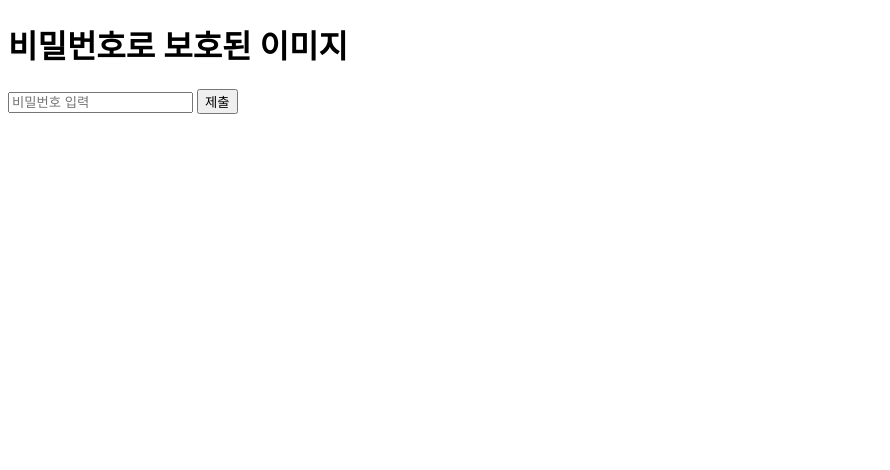
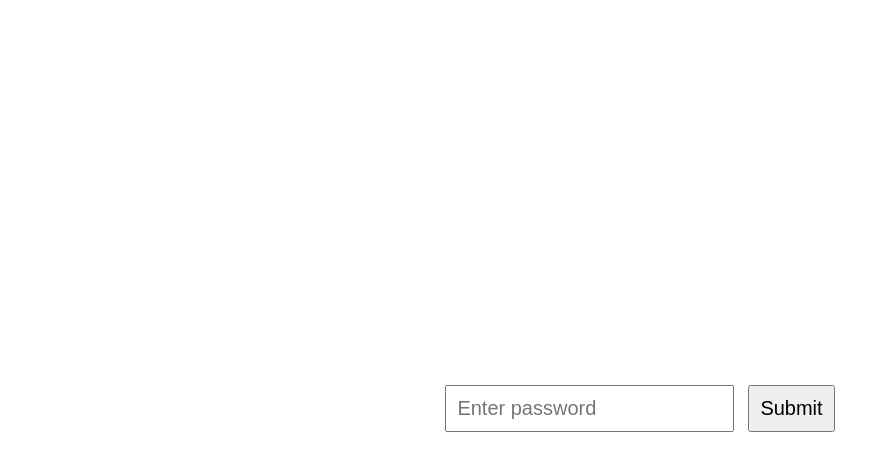
Before and after one commit to JJUJELLY/JJUJELLY.github.io, a plain HTML site: page index.html in a window 1280 px wide. Shown: the whole page, without its empty margins (0-890 px from the left). Drawn offline with Linux system fonts and the light colour scheme.

Commit message:
Update index.html

```diff
--- a/index.html
+++ b/index.html
@@ -3,26 +3,49 @@
 <head>
     <meta charset="UTF-8">
     <title>Password Protected Image</title>
+    <style>
+        body {
+            display: flex;
+            justify-content: center;
+            align-items: center;
+            height: 100vh;
+            flex-direction: column;
+        }
+        #password, button {
+            font-size: 20px; /* 폰트 사이즈 증가 */
+            padding: 10px; /* 패딩 추가 */
+            margin: 5px; /* 마진 추가 */
+        }
+        button {
+            cursor: pointer; /* 버튼 위에 마우스를 올렸을 때 커서 변경 */
+            transition: background-color 0.3s; /* 배경 색상 변화 애니메이션 */
+        }
+        button:hover {
+            background-color: #ddd; /* 호버 시 배경 색상 변경 */
+        }
+        #protectedImage {
+            display: none; /* 초기 상태에서 이미지 숨김 */
+            max-width: 90%; /* 이미지 최대 너비 설정 */
+            margin-top: 20px; /* 이미지 위쪽 마진 설정 */
+        }
+    </style>
     <script>
         function showImage() {
-            // 사용자 입력값을 가져옵니다.
             var password = document.getElementById('password').value;
 
-            // 비밀번호가 1234인지 확인합니다.
-            if (password == '1234') {
-                // 비밀번호가 맞으면 이미지를 보여줍니다.
+            if (password == '0527') {
                 document.getElementById('protectedImage').style.display = 'block';
             } else {
-                // 비밀번호가 틀리면 경고 메시지를 보여줍니다.
-                alert('비밀번호가 잘못되었습니다!');
+                alert('The password is incorrect!');
             }
         }
     </script>
 </head>
 <body>
-    <h1>비밀번호로 보호된 이미지</h1>
-    <input type="password" id="password" placeholder="비밀번호 입력">
-    <button onclick="showImage()">제출</button>
-    <img id="protectedImage" src="image.png" alt="비밀 이미지" style="display:none;">
+    <div>
+        <input type="password" id="password" placeholder="Enter password">
+        <button onclick="showImage()">Submit</button>
+        <img id="protectedImage" src="image.png" alt="Secret Image">
+    </div>
 </body>
 </html>
```
